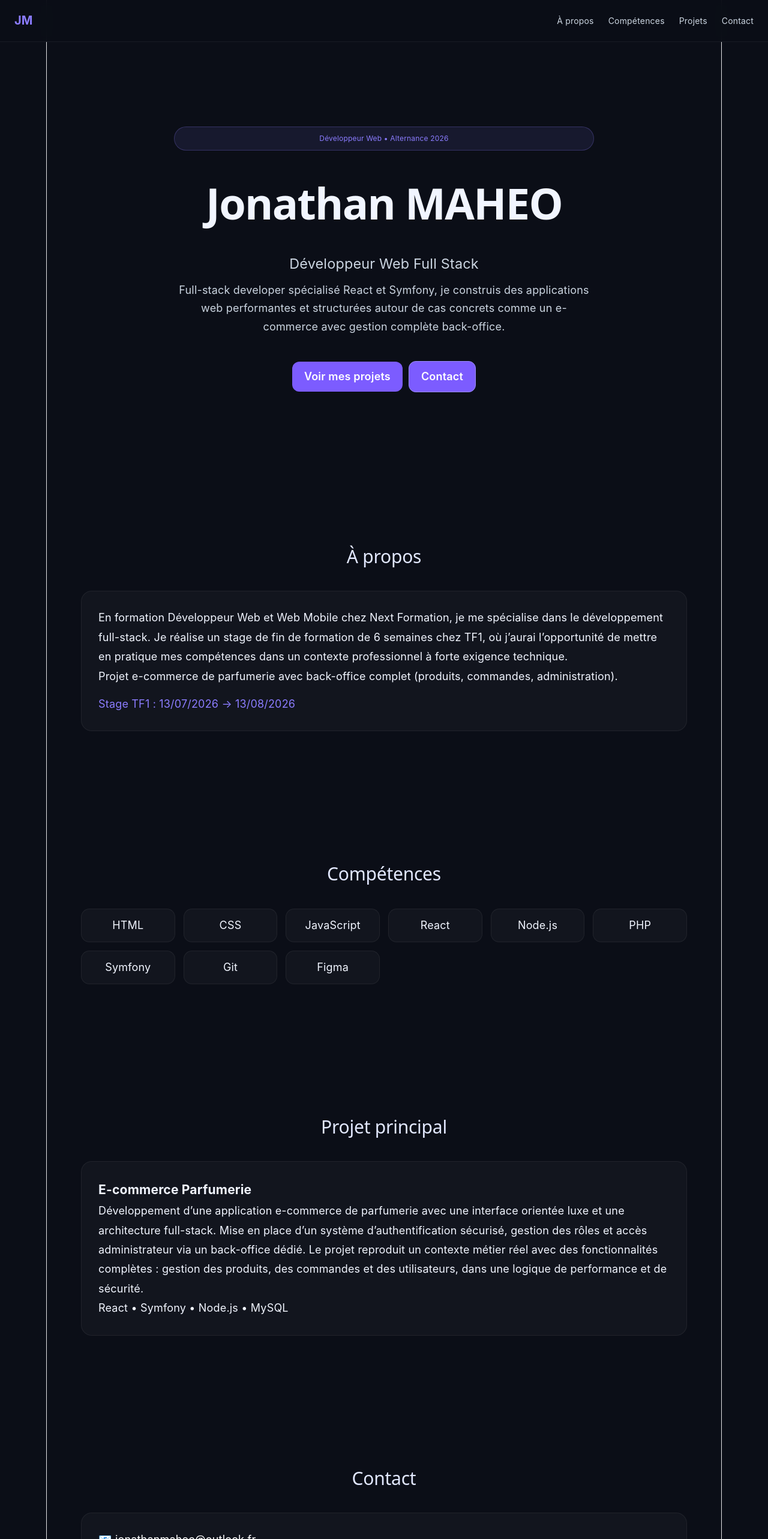
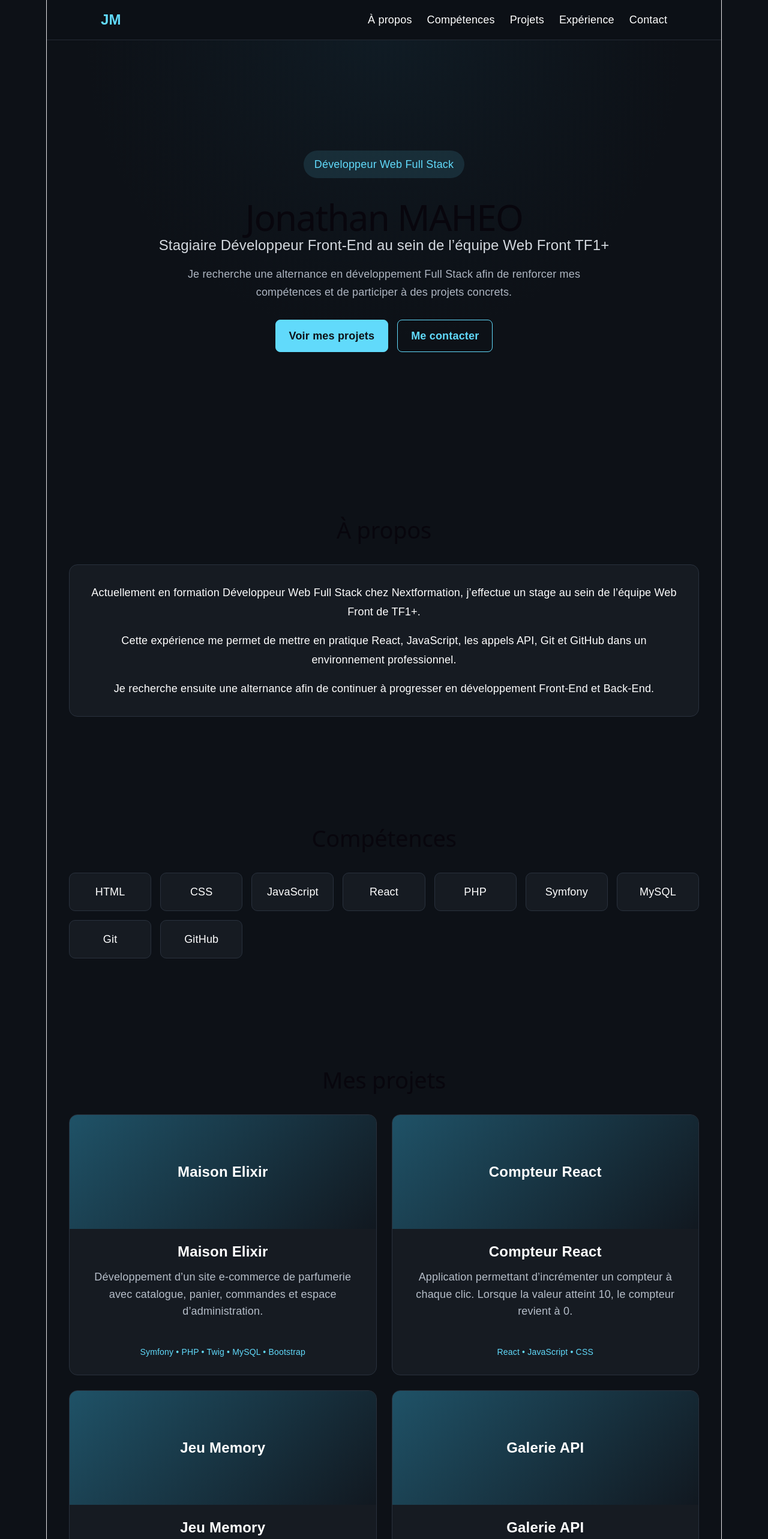
Before and after one commit to jonathanmaheo/portfolio, a React app: page / in a window 1280 px wide. Shown: the top 2566 px of the page at 60% size. Built offline with nearby package versions, Linux system fonts and the light colour scheme; the HTML template or start-up script is replaced by a standard one.

Commit message:
Mise à jour du portfolio

```diff
--- a/src/App.css
+++ b/src/App.css
@@ -1,8 +1,7 @@
 * {
+  box-sizing: border-box;
   margin: 0;
   padding: 0;
-  box-sizing: border-box;
-  font-family: Inter, system-ui, sans-serif;
 }
 
 html {
@@ -10,333 +9,270 @@ html {
 }
 
 body {
-  background: #0B0E17;
-  color: #F1F5FF;
-  overflow-x: hidden;
+  font-family: Arial, sans-serif;
+  background: #0d1117;
+  color: white;
 }
 
-/* ===================== */
-/* NAVBAR */
-/* ===================== */
+a {
+  color: inherit;
+  text-decoration: none;
+}
+
+.app {
+  min-height: 100vh;
+}
 
 .nav {
-  position: fixed;
+  position: sticky;
   top: 0;
-  left: 0;
-  right: 0;
-
-  height: 70px;
-
+  z-index: 10;
   display: flex;
   align-items: center;
   justify-content: space-between;
-
-  padding: 0 24px;
-
-  background: rgba(11,14,23,0.95);
-  backdrop-filter: blur(12px);
-
-  border-bottom: 1px solid rgba(255,255,255,0.06);
-
-  z-index: 1000;
+  padding: 20px 8%;
+  background: rgba(13, 17, 23, 0.95);
+  border-bottom: 1px solid #252b35;
 }
 
 .logo {
-  font-size: 20px;
-  font-weight: 700;
-  color: #8B7CFF;
-  flex-shrink: 0;
+  font-size: 24px;
+  font-weight: bold;
+  color: #61dafb;
 }
 
-.ul-navbar {
+.nav-links {
+  display: flex;
+  gap: 25px;
+  list-style: none;
+}
+
+.nav-links a:hover {
+  color: #61dafb;
+}
+
+.hero {
+  min-height: 88vh;
   display: flex;
   align-items: center;
-
-  gap: 24px;
-
-  list-style: none;
-
-  margin: 0;
-  padding: 0;
-
-  flex-shrink: 0;
+  justify-content: center;
+  padding: 80px 8%;
+  text-align: center;
+  background:
+    linear-gradient(rgba(13, 17, 23, 0.82), rgba(13, 17, 23, 0.95)),
+    radial-gradient(circle at top, #1d4b61, #0d1117 55%);
 }
 
-.ul-navbar li {
-  flex-shrink: 0;
-}
-
-.ul-navbar a {
-  text-decoration: none;
-  color: #CBD5E1;
-  font-size: 14px;
-  white-space: nowrap;
-  transition: 0.2s;
-}
-
-.ul-navbar a:hover {
-  color: #9A8CFF;
-}
-
-/* ===================== */
-/* HERO */
-/* ===================== */
-
-.hero {
-  min-height: 100vh;
-
-  display: flex;
-  justify-content: center;
-  align-items: center;
-
-  padding: 150px 20px 80px;
-}
-
-.hero-box {
+.hero-content {
   max-width: 850px;
-
-  text-align: center;
-
-  display: flex;
-  flex-direction: column;
-
-  gap: 16px;
 }
 
 .badge {
   display: inline-block;
-
-  padding: 6px 14px;
-
-  border-radius: 999px;
-
-  color: #8B7CFF;
-
-  background: rgba(139,124,255,.10);
-
-  border: 1px solid rgba(139,124,255,.25);
-
-  font-size: 12px;
+  margin-bottom: 20px;
+  padding: 10px 18px;
+  border-radius: 30px;
+  background: rgba(97, 218, 251, 0.12);
+  color: #61dafb;
 }
 
 h1 {
-  font-size: 4rem;
-
-  line-height: 1.1;
-
-  font-weight: 850;
-
-  color: #F1F5FF;
+  margin-bottom: 20px;
+  font-size: 60px;
 }
 
 .subtitle {
-  color: #CBD5E1;
-
-  font-size: 1.3rem;
+  margin-bottom: 20px;
+  font-size: 24px;
+  color: #d4d9df;
 }
 
-.desc {
-  color: #CBD5E1;
-
+.description {
+  max-width: 680px;
+  margin: 0 auto 30px;
+  font-size: 18px;
   line-height: 1.7;
-
-  max-width: 700px;
-
-  margin: auto;
+  color: #aeb6c2;
 }
 
-/* ===================== */
-/* BUTTONS */
-/* ===================== */
-
-.cta {
-  margin-top: 20px;
+.buttons {
+  display: flex;
+  justify-content: center;
+  gap: 15px;
+  flex-wrap: wrap;
 }
 
 .btn {
   display: inline-block;
-
-  padding: 12px 20px;
-
-  border-radius: 12px;
-
-  text-decoration: none;
-
-  font-weight: 600;
-
-  transition: 0.2s;
-
-  margin: 5px;
-
-  background: #7C5CFF;
-
-  color: white;
+  padding: 13px 22px;
+  border: 1px solid #61dafb;
+  border-radius: 8px;
+  background: #61dafb;
+  color: #0d1117;
+  font-weight: bold;
+  transition: 0.3s;
 }
 
 .btn:hover {
-  transform: translateY(-2px);
+  transform: translateY(-3px);
 }
 
-.ghost {
-
-  background: #7C5CFF;
-
-  border: 1px solid #9A8CFF;
-
-  color: white;
+.btn-outline {
+  background: transparent;
+  color: #61dafb;
 }
 
-/* ===================== */
-/* SECTION */
-/* ===================== */
+.section {
+  max-width: 1100px;
+  margin: auto;
+  padding: 90px 25px;
+}
 
-.section {
-  max-width: 1050px;
-
-  margin: auto;
-
-  padding: 110px 20px;
-
+.section h2 {
+  margin-bottom: 35px;
+  font-size: 38px;
   text-align: center;
 }
 
-h2 {
-  font-size: 30px;
-
-  color: #E2E8FF;
-
-  margin-bottom: 40px;
+.card,
+.project-card {
+  border: 1px solid #29313d;
+  border-radius: 14px;
+  background: #161b22;
 }
 
-/* ===================== */
-/* CARD / PROJECT */
-/* ===================== */
-
-.card,
-.project {
-  background: rgba(255,255,255,.03);
-
-  border: 1px solid rgba(255,255,255,.06);
-
-  padding: 28px;
-
-  border-radius: 18px;
-
-  text-align: left;
-
+.card {
+  padding: 30px;
   line-height: 1.8;
-
-  transition: 0.25s;
 }
 
-.card:hover,
-.project:hover {
-  transform: translateY(-4px);
-
-  border-color: rgba(139,124,255,.4);
+.card p + p {
+  margin-top: 15px;
 }
 
-.highlight {
-  color: #8B7CFF;
-
-  margin-top: 14px;
-}
-
-/* ===================== */
-/* SKILLS */
-/* ===================== */
-
-.grid {
+.skills-grid {
   display: grid;
-
-  grid-template-columns: repeat(auto-fit, minmax(140px,1fr));
-
-  gap: 14px;
+  grid-template-columns: repeat(auto-fit, minmax(130px, 1fr));
+  gap: 15px;
 }
 
 .skill {
-  padding: 14px;
-
-  border-radius: 14px;
-
-  background: rgba(255,255,255,.03);
-
-  border: 1px solid rgba(255,255,255,.06);
-
-  transition: 0.2s;
-}
-
-.white{
-  color: white;
+  padding: 18px;
+  border: 1px solid #29313d;
+  border-radius: 10px;
+  background: #161b22;
+  text-align: center;
+  transition: 0.3s;
 }
 
 .skill:hover {
-  transform: none;
-  border-color: rgba(255,255,255,.06);
+  transform: translateY(-5px);
+  border-color: #61dafb;
 }
 
-/* ===================== */
-/* FOOTER */
-/* ===================== */
+.projects-grid {
+  display: grid;
+  grid-template-columns: repeat(2, 1fr);
+  gap: 25px;
+}
+
+.project-card {
+  overflow: hidden;
+  transition: 0.3s;
+}
+
+.project-card:hover {
+  transform: translateY(-7px);
+  border-color: #61dafb;
+}
+
+.project-image {
+  height: 190px;
+  display: flex;
+  align-items: center;
+  justify-content: center;
+  background: linear-gradient(135deg, #1f5267, #111820);
+  font-size: 24px;
+  font-weight: bold;
+}
+
+.project-content {
+  padding: 25px;
+}
+
+.project-content h3 {
+  margin-bottom: 15px;
+  font-size: 24px;
+}
+
+.project-content p {
+  min-height: 105px;
+  margin-bottom: 20px;
+  line-height: 1.6;
+  color: #b6bec9;
+}
+
+.technologies {
+  color: #61dafb;
+  font-size: 14px;
+}
+
+.date {
+  color: #61dafb;
+  font-weight: bold;
+}
+
+.contact-card {
+  text-align: center;
+}
+
+.contact-card .buttons {
+  margin-top: 25px;
+}
 
 footer {
+  padding: 30px;
+  border-top: 1px solid #252b35;
   text-align: center;
-
-  padding: 40px;
-
-  color: #94A3B8;
+  color: #8b949e;
 }
-
-/* ===================== */
-/* ANIMATION */
-/* ===================== */
 
 .reveal {
   opacity: 0;
-
-  transform: translateY(25px);
-
-  transition: 0.7s;
+  transform: translateY(35px);
+  transition: 0.8s;
 }
 
 .reveal.active {
   opacity: 1;
-
   transform: translateY(0);
 }
 
-/* ===================== */
-/* RESPONSIVE */
-/* ===================== */
-
-@media (max-width:768px){
-
-  .nav{
+@media (max-width: 750px) {
+  .nav {
     flex-direction: column;
-    gap: 12px;
-    padding: 16px;
-    height: auto;
+    gap: 18px;
   }
 
-  .ul-navbar{
+  .nav-links {
+    gap: 12px;
     flex-wrap: wrap;
     justify-content: center;
-    gap: 15px;
   }
 
-  h1{
-    font-size: 2.8rem;
+  h1 {
+    font-size: 40px;
   }
 
-  .subtitle{
-    font-size: 1.1rem;
+  .subtitle {
+    font-size: 20px;
   }
 
-  .hero{
-    padding-top: 190px;
+  .projects-grid {
+    grid-template-columns: 1fr;
   }
 
-  .section{
-    padding: 90px 20px;
+  .section {
+    padding: 65px 20px;
   }
 }
--- a/src/App.jsx
+++ b/src/App.jsx
@@ -2,79 +2,135 @@ import { useEffect } from "react";
 import "./App.css";
 
 export default function App() {
-
   useEffect(() => {
     const elements = document.querySelectorAll(".reveal");
 
-    const observer = new IntersectionObserver((entries) => {
-      entries.forEach(entry => {
+    const observer = new IntersectionObserver(
+      (entries) => {
+        entries.forEach((entry) => {
           if (entry.isIntersecting) {
             entry.target.classList.add("active");
           }
         });
-    }, { threshold: 0.12 });
+      },
+      { threshold: 0.12 },
+    );
 
-    elements.forEach(el => observer.observe(el));
+    elements.forEach((element) => observer.observe(element));
+
+    return () => observer.disconnect();
   }, []);
+
+  const skills = [
+    "HTML",
+    "CSS",
+    "JavaScript",
+    "React",
+    "PHP",
+    "Symfony",
+    "MySQL",
+    "Git",
+    "GitHub",
+  ];
+
+  const projects = [
+    {
+      title: "Maison Elixir",
+      description:
+        "Développement d’un site e-commerce de parfumerie avec catalogue, panier, commandes et espace d’administration.",
+      technologies: "Symfony • PHP • Twig • MySQL • Bootstrap",
+    },
+    {
+      title: "Compteur React",
+      description:
+        "Application permettant d’incrémenter un compteur à chaque clic. Lorsque la valeur atteint 10, le compteur revient à 0.",
+      technologies: "React • JavaScript • CSS",
+    },
+    {
+      title: "Jeu Memory",
+      description:
+        "Jeu de mémoire dans lequel l’utilisateur retourne les cartes afin de retrouver les paires identiques.",
+      technologies: "React • JavaScript • CSS",
+    },
+    {
+      title: "Galerie API",
+      description:
+        "Récupération d’images depuis une API, affichage sous forme de cards et chargement de nouvelles images lors du défilement.",
+      technologies: "React • API • JavaScript • CSS",
+    },
+  ];
 
   return (
     <div className="app">
-
       <nav className="nav">
         <div className="logo">JM</div>
 
-        <div className="links">
-
-          <ul className="ul-navbar">
-            <li><a href="#about">À propos</a></li>
-            <li><a href="#skills">Compétences</a></li>
-            <li><a href="#projects">Projets</a></li>
-            <li><a href="#contact">Contact</a></li>
+        <ul className="nav-links">
+          <li>
+            <a href="#about">À propos</a>
+          </li>
+          <li>
+            <a href="#skills">Compétences</a>
+          </li>
+          <li>
+            <a href="#projects">Projets</a>
+          </li>
+          <li>
+            <a href="#experience">Expérience</a>
+          </li>
+          <li>
+            <a href="#contact">Contact</a>
+          </li>
         </ul>
-          {/* <a href="#about">À propos</a>
-          <a href="#skills">Compétences</a>
-          <a href="#projects">Projets</a>
-          <a href="#contact">Contact</a> */}
-        </div>
       </nav>
 
       <header className="hero reveal">
-        <div className="hero-box">
-
-          <div className="badge">Développeur Web • Alternance 2026</div>
+        <div className="hero-content">
+          <p className="badge">Développeur Web Full Stack</p>
 
           <h1>Jonathan MAHEO</h1>
 
           <p className="subtitle">
-            Développeur Web Full Stack
+            Stagiaire Développeur Front-End au sein de l’équipe Web Front TF1+
           </p>
 
-          <p className="desc">
-            Full-stack developer spécialisé React et Symfony, je construis des applications web performantes et structurées autour de cas concrets comme un e-commerce avec gestion complète back-office.
+          <p className="description">
+            Je recherche une alternance en développement Full Stack afin de
+            renforcer mes compétences et de participer à des projets concrets.
           </p>
 
-          <div className="cta">
-            <a href="#projects" className="btn">Voir mes projets</a>
-            <a href="#contact" className="btn ghost">Contact</a>
+          <div className="buttons">
+            <a href="#projects" className="btn">
+              Voir mes projets
+            </a>
+
+            <a href="#contact" className="btn btn-outline">
+              Me contacter
+            </a>
           </div>
-
         </div>
       </header>
 
+      <main>
         <section id="about" className="section reveal">
           <h2>À propos</h2>
 
           <div className="card">
             <p>
-            En formation Développeur Web et Web Mobile chez Next Formation, je me spécialise dans le développement full-stack. Je réalise un stage de fin de formation de 6 semaines chez TF1, où j’aurai l’opportunité de mettre en pratique mes compétences dans un contexte professionnel à forte exigence technique.
+              Actuellement en formation Développeur Web Full Stack chez
+              Nextformation, j’effectue un stage au sein de l’équipe Web Front
+              de TF1+.
             </p>
 
             <p>
-            Projet e-commerce de parfumerie avec back-office complet (produits, commandes, administration).
+              Cette expérience me permet de mettre en pratique React,
+              JavaScript, les appels API, Git et GitHub dans un environnement
+              professionnel.
             </p>
 
-          <p className="highlight">
-            Stage TF1 : 13/07/2026 → 13/08/2026
+            <p>
+              Je recherche ensuite une alternance afin de continuer à progresser
+              en développement Front-End et Back-End.
             </p>
           </div>
         </section>
@@ -82,49 +138,93 @@ export default function App() {
         <section id="skills" className="section reveal">
           <h2>Compétences</h2>
 
-        <div className="grid">
-          {["HTML","CSS","JavaScript","React","Node.js","PHP","Symfony","Git","Figma"]
-            .map(skill => (
-              <div className="skill" key={skill}>{skill}</div>
+          <div className="skills-grid">
+            {skills.map((skill) => (
+              <div className="skill" key={skill}>
+                {skill}
+              </div>
             ))}
           </div>
         </section>
 
         <section id="projects" className="section reveal">
-        <h2>Projet principal</h2>
+          <h2>Mes projets</h2>
 
-        <div className="project">
-          <h3>E-commerce Parfumerie</h3>
+          <div className="projects-grid">
+            {projects.map((project) => (
+              <article className="project-card" key={project.title}>
+                <div className="project-image">
+                  <span>{project.title}</span>
+                </div>
+
+                <div className="project-content">
+                  <h3>{project.title}</h3>
+
+                  <p>{project.description}</p>
+
+                  <span className="technologies">
+                    {project.technologies}
+                  </span>
+                </div>
+              </article>
+            ))}
+          </div>
+        </section>
+
+        <section id="experience" className="section reveal">
+          <h2>Expérience</h2>
+
+          <div className="card">
+            <h3>Stagiaire Développeur Front-End — TF1+</h3>
+
+            <p className="date">Juillet 2026 - Août 2026</p>
+
             <p>
-            Développement d’une application e-commerce de parfumerie avec une interface orientée luxe et une architecture full-stack.
+              Participation aux réunions de préparation des tickets et
+              découverte du fonctionnement Agile et Scrum.
+            </p>
 
-Mise en place d’un système d’authentification sécurisé, gestion des rôles et accès administrateur via un back-office dédié.
-
-Le projet reproduit un contexte métier réel avec des fonctionnalités complètes : gestion des produits, des commandes et des utilisateurs, dans une logique de performance et de sécurité.
+            <p>
+              Réalisation d’exercices React, utilisation de composants, gestion
+              des états, appels API et utilisation de Git et GitHub.
             </p>
-          <span>React • Symfony • Node.js • MySQL</span>
           </div>
         </section>
 
         <section id="contact" className="section reveal">
           <h2>Contact</h2>
 
-        <div className="card">
+          <div className="card contact-card">
             <p>
-            📧 <a className="white" href="mailto:jonathanmaheo@outlook.fr">jonathanmaheo@outlook.fr</a>
+              <a href="mailto:jonathanmaheo@outlook.fr">
+                jonathanmaheo@outlook.fr
+              </a>
             </p>
 
-          <div className="cta">
-            <a className="btn" href="https://github.com">GitHub</a>
-            <a className="btn ghost" href="https://linkedin.com">LinkedIn</a>
+            <div className="buttons">
+              <a
+                className="btn"
+                href="https://github.com/jonathanmaheo"
+                target="_blank"
+                rel="noreferrer"
+              >
+                GitHub
+              </a>
+
+              <a
+                className="btn btn-outline"
+                href="https://www.linkedin.com/in/jonathan-maheo-b8855b372/"
+                target="_blank"
+                rel="noreferrer"
+              >
+                LinkedIn
+              </a>
             </div>
           </div>
         </section>
+      </main>
 
-      <footer>
-        © 2026 Jonathan MAHEO
-      </footer>
-
+      <footer>© 2026 Jonathan MAHEO</footer>
     </div>
   );
 }
```
Lines whose indentation alone changed are shown as unchanged.
